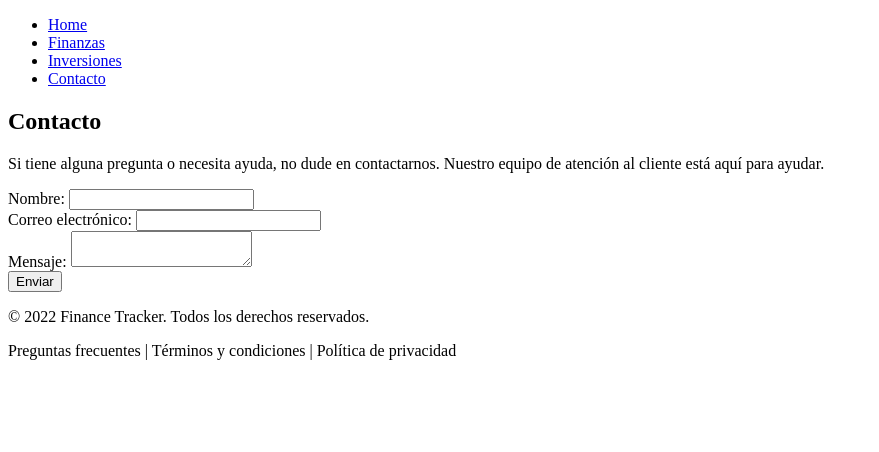
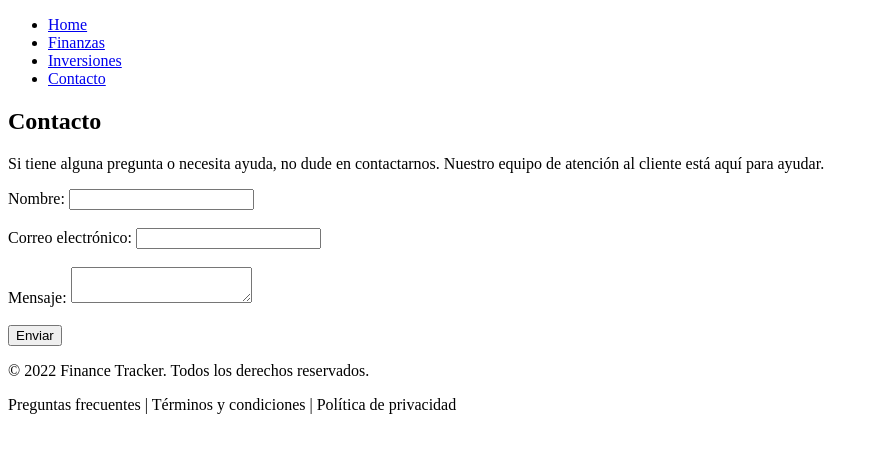
Before and after one commit to MaxiZk/ProyectoWebAvanzado, a React app: page public/html/contacto.html in a window 1280 px wide. Shown: the whole page, without its empty margins (0-879 px from the left). Built offline with nearby package versions, Linux system fonts and the light colour scheme; files whose address does not match are found by name.

Commit message:
cambio contacto

```diff
--- a/public/html/contacto.html
+++ b/public/html/contacto.html
@@ -22,21 +22,15 @@
 
     <h2>Contacto</h2>
     <p>Si tiene alguna pregunta o necesita ayuda, no dude en contactarnos. Nuestro equipo de atención al cliente está aquí para ayudar.</p>
-    <form id="contact-form" method="post" action="/contact">
-        <div class="form-group">
-            <label for="name">Nombre:</label>
-            <input type="text" class="form-control" id="name" name="name" required>
-        </div>
-        <div class="form-group">
-            <label for="email">Correo electrónico:</label>
-            <input type="email" class="form-control" id="email" name="email" required>
-        </div>
-        <div class="form-group">
-            <label for="message">Mensaje:</label>
-            <textarea class="form-control" id="message" name="message" required></textarea>
-        </div>
-        <button type="submit" class="btn btn-primary">Enviar</button>
-    </form>
+    <form>
+		<label for="name">Nombre:</label>
+		<input type="text" id="name" name="name"><br><br>
+		<label for="email">Correo electrónico:</label>
+		<input type="email" id="email" name="email"><br><br>
+		<label for="message">Mensaje:</label>
+		<textarea id="message" name="message"></textarea><br><br>
+		<button type="submit" onclick="alert('¡Se ha enviado el mensaje!')">Enviar</button>
+	</form>
 
     <footer>
         <p>&copy; 2022 Finance Tracker. Todos los derechos reservados.</p>
```
